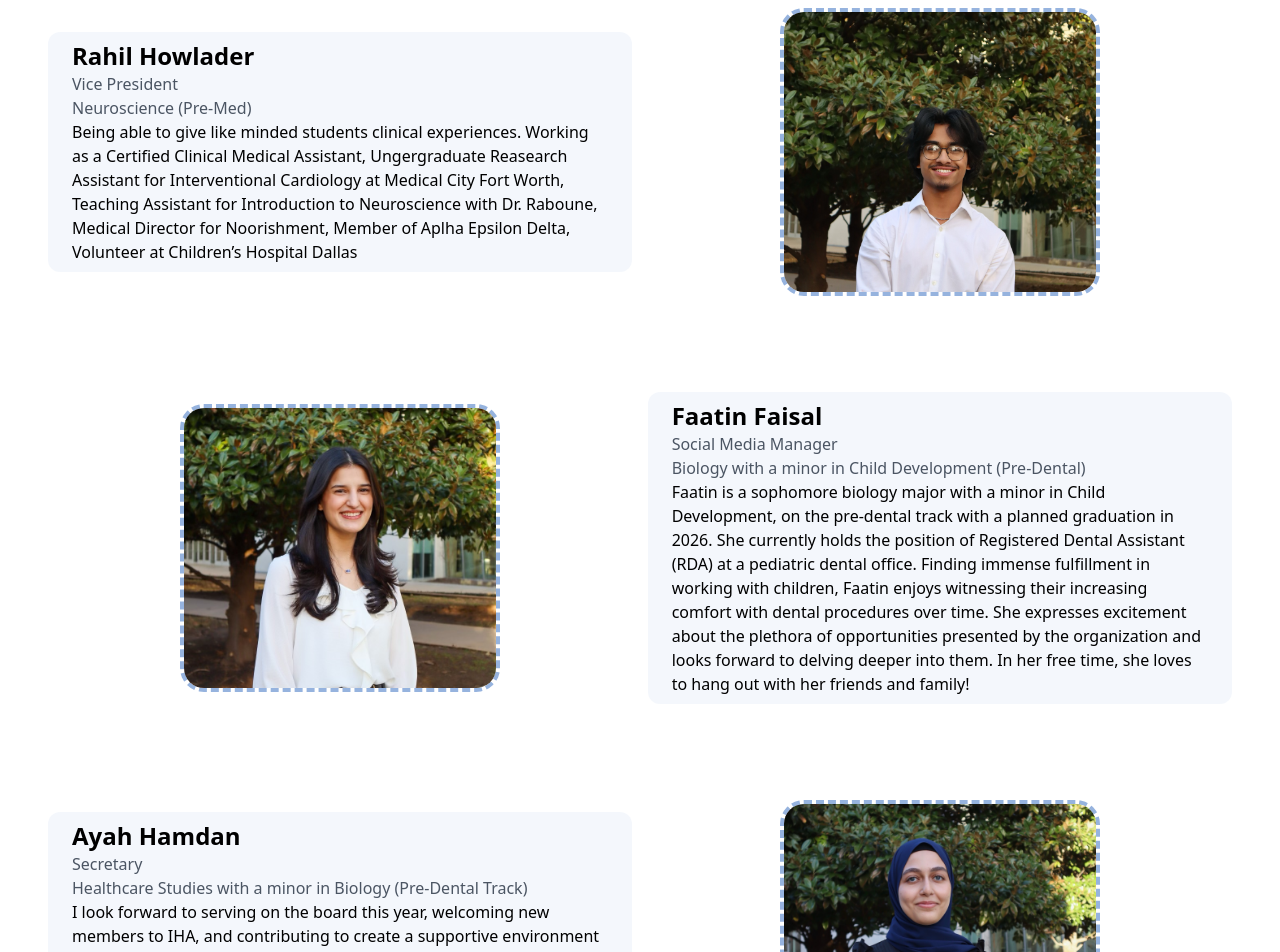
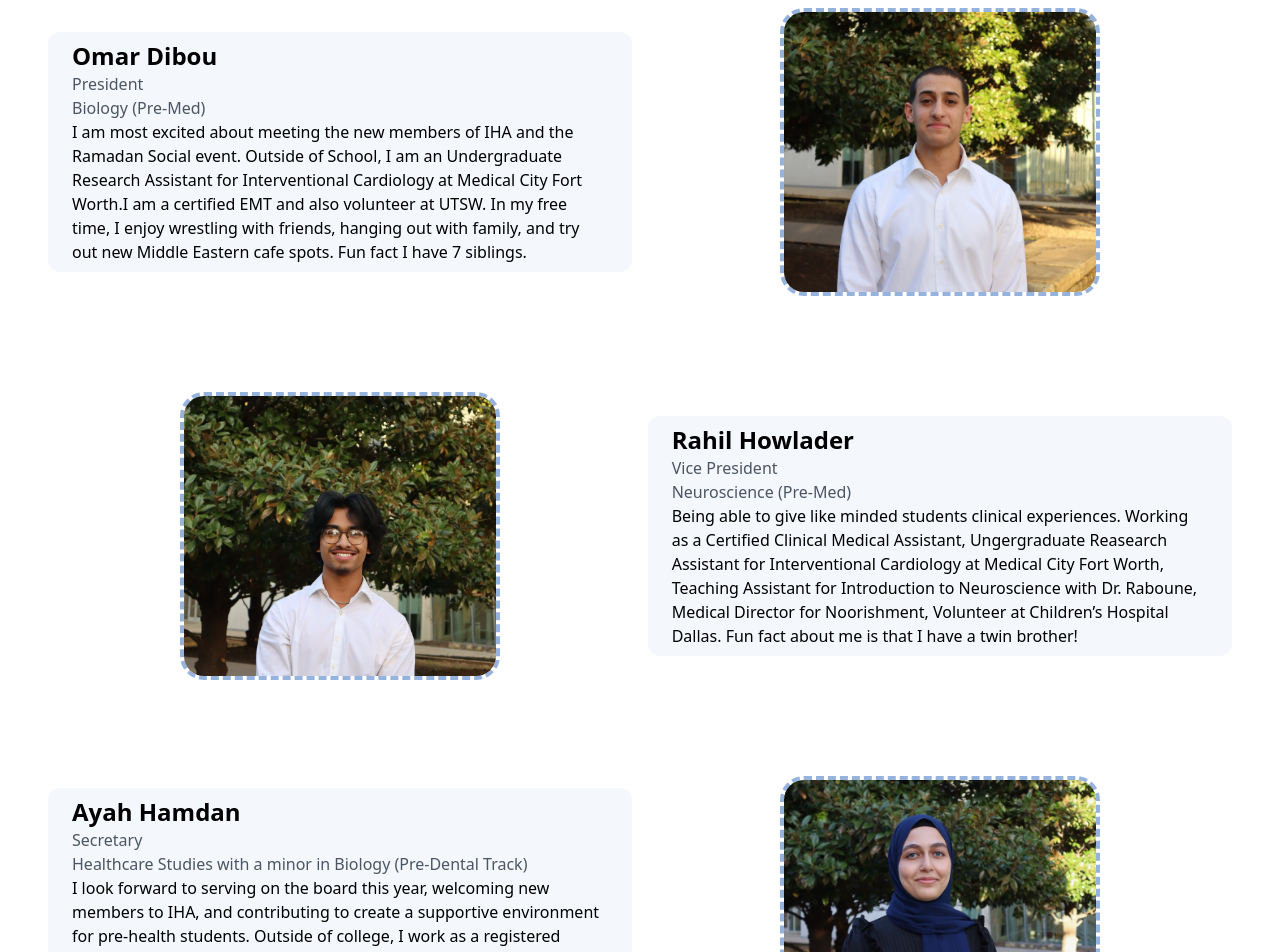
Before and after one commit to Noordibou/IHSAN, a Next.js app: page /team in a window 1280 px wide. Shown: the part 180-1132 px from the top of the page. Built offline with nearby package versions, Linux system fonts and the light colour scheme.

Commit message:
added more team member

```diff
--- a/src/components/home/Mission.jsx
+++ b/src/components/home/Mission.jsx
@@ -10,9 +10,12 @@ export default function Mission() {
         <div className="md:w-1/2 p-4">
           <h1 className="md:text-3xl text-2xl font-semibold">About Us</h1>
           <p>
-            Lorem ipsum dolor sit amet, consectetur adipiscing elit. Nunc
-            lacinia, nulla nec aliquet fermentum, nunc nulla vestibulum mauris,
-            vel tincidunt eros odio ac nunc. Nulla facilisi. Sed et mauris in
+            lerum, consectetur adipiscing elit. Integer nec odio. Praesent
+            libero. Sed cursus ante dapibus diam. Sed nisi. Nulla quis sem at
+            nibh elementum imperdiet. Duis sagittis ipsum. Praesent mauris. Fusce
+            nec tellus sed augue semper porta. Mauris massa. Vestibulum lacinia
+            arcu eget nulla. Class aptent taciti sociosqu ad litora torquent per
+
           </p>
         </div>
         <div className="md:w-1/2 grid justify-items-center ">
@@ -30,7 +33,7 @@ export default function Mission() {
         <div className="p-8 text-white">
           <h1 className="md:text-3xl text-2xl font-semibold ">Our Mission</h1>
           <p>
-          Ihsan for Healthcare was created to uplift students with plans to pursue healthcare post-graduation. Our primary purpose is to provide students with job, volunteering, research, and leadership opportunities meant to educate them in their field, increase their involvement, and promote their applications. Our secondary purpose is to aid the healthcare system in third-world countries by raising awareness and fundraising money to provide them with necessary supplies and aid as needed.
+          Ihsan for Healthcare was founded to support students aspiring to enter the healthcare setting post-graduation. The organization's key objective is to connect students with opportunities in employment, volunteer work, research, and leadership designed to enhance their educational background, augment their engagement, and strengthen their applications. Additionally, we aim to contribute to the healthcare systems in developing nations through awareness campaigns and fundraising efforts, thereby facilitating the provision of essential supplies and assistance as needed.
           </p>
         </div>
       </div>
--- a/src/pages/MissionStatement.jsx
+++ b/src/pages/MissionStatement.jsx
@@ -19,7 +19,7 @@ const MissionPage = () => {
         </div>
         <div className="md:w-1/2">
           <p className="text-lg">
-            At our core, our mission is to empower individuals and businesses through innovative solutions. We believe in pushing the boundaries of technology to create meaningful and impactful experiences. Our dedicated team works collaboratively to deliver cutting-edge solutions that exceed expectations. With a commitment to excellence, integrity, and continuous improvement, we strive to make a positive difference in the digital landscape.
+          “The mission of Ihsan for Healthcare is to empower and support students pursuing careers in healthcare by connecting them with enriching opportunities that will enhance their skills and strengthen their applications. We aim to nurture well-rounded, compassionate future healthcare professionals while also raising awareness and providing aid to underserved health systems globally. Our ultimate vision is a world where all communities have access to quality, affordable healthcare and where providers work collaboratively across borders to exchange knowledge and improve outcomes."
           </p>
         </div>
       </div>
--- a/src/pages/Team.jsx
+++ b/src/pages/Team.jsx
@@ -5,13 +5,32 @@ import Image from 'next/image';
 
 const teamMembers = [
   {
+    name: 'Omar Dibou',
+    role: 'President',
+    major: 'Biology',
+    track:'Pre-Med',
+    graduation: '2023',
+    discription: "I am most excited about meeting the new members of IHA and the Ramadan Social event. Outside of School, I am an Undergraduate Research Assistant for Interventional Cardiology at Medical City Fort Worth.I am a certified EMT and also volunteer at UTSW. In my free time, I enjoy wrestling with friends, hanging out with family, and try out new Middle Eastern cafe spots. Fun fact I have 7 siblings.",
+    image: '/omar.jpg',
+
+  },
+  {
     name: 'Rahil Howlader',
     role: 'Vice President',
     major: 'Neuroscience',
     track:'Pre-Med',
     graduation: '',
-    discription: "Being able to give like minded students clinical experiences. Working as a Certified Clinical Medical Assistant, Ungergraduate Reasearch Assistant for Interventional Cardiology at Medical City Fort Worth, Teaching Assistant for Introduction to Neuroscience with Dr. Raboune, Medical Director for Noorishment, Member of Aplha Epsilon Delta, Volunteer at Children’s Hospital Dallas",
+    discription: "Being able to give like minded students clinical experiences. Working as a Certified Clinical Medical Assistant, Ungergraduate Reasearch Assistant for Interventional Cardiology at Medical City Fort Worth, Teaching Assistant for Introduction to Neuroscience with Dr. Raboune, Medical Director for Noorishment, Volunteer at Children’s Hospital Dallas. Fun fact about me is that I have a twin brother!",
     image: '/rahil.jpg',
+  },
+  {
+  name: 'Ayah Hamdan',
+  role: ' Secretary',
+  major: 'Healthcare Studies with a minor in Biology',
+  track:'Pre-Dental Track',
+  graduation: 'Fall 2025',
+  discription: "I look forward to serving on the board this year, welcoming new members to IHA, and contributing to create a supportive environment for pre-health students. Outside of college, I work as a registered dental assistant (RDA) in a general practice and volunteer at a dental clinic that offers free services for low-income residents. In my free time, I like to draw/paint, hang out with friends and family, and try out new cuisines. ",
+  image: '/ayah.jpg',
   },
   {
     name: 'Faatin Faisal',
@@ -22,15 +41,6 @@ const teamMembers = [
     discription: "Faatin is a sophomore biology major with a minor in Child Development, on the pre-dental track with a planned graduation in 2026. She currently holds the position of Registered Dental Assistant (RDA) at a pediatric dental office. Finding immense fulfillment in working with children, Faatin enjoys witnessing their increasing comfort with dental procedures over time. She expresses excitement about the plethora of opportunities presented by the organization and looks forward to delving deeper into them. In her free time, she loves to hang out with her friends and family!",
     image: '/faatin.jpg',
   },
-    {
-    name: 'Ayah Hamdan',
-    role: ' Secretary',
-    major: 'Healthcare Studies with a minor in Biology',
-    track:'Pre-Dental Track',
-    graduation: 'Fall 2025',
-    discription: "I look forward to serving on the board this year, welcoming new members to IHA, and contributing to create a supportive environment for pre-health students. Outside of college, I work as a registered dental assistant (RDA) in a general practice and volunteer at a dental clinic that offers free services for low-income residents. In my free time, I like to draw/paint, hang out with friends and family, and try out new cuisines. ",
-    image: '/ayah.jpg',
-    },
     {
     name: 'Hiba Riazuddin',
     role: 'Social Events Coordinator',
```
Also changed, not shown: public/omar.jpg (added).
